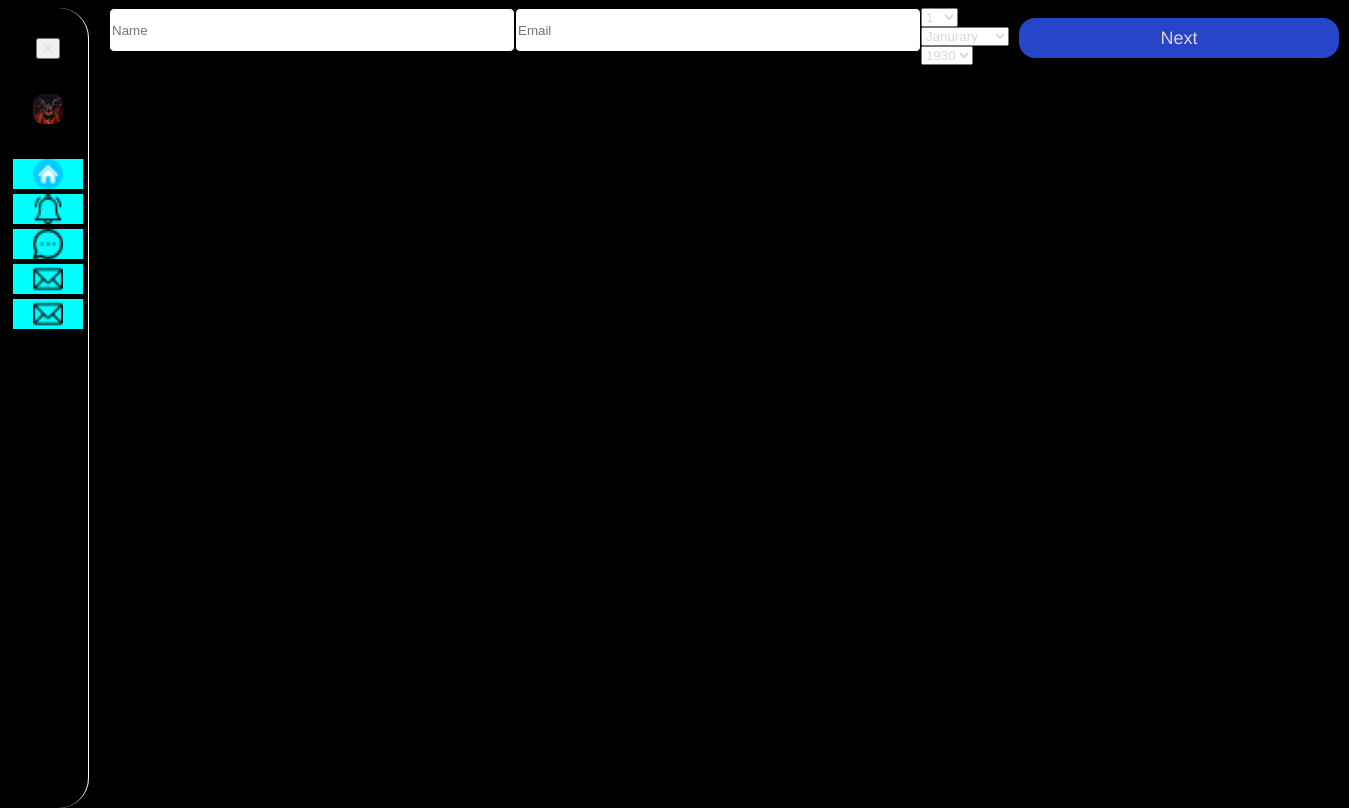
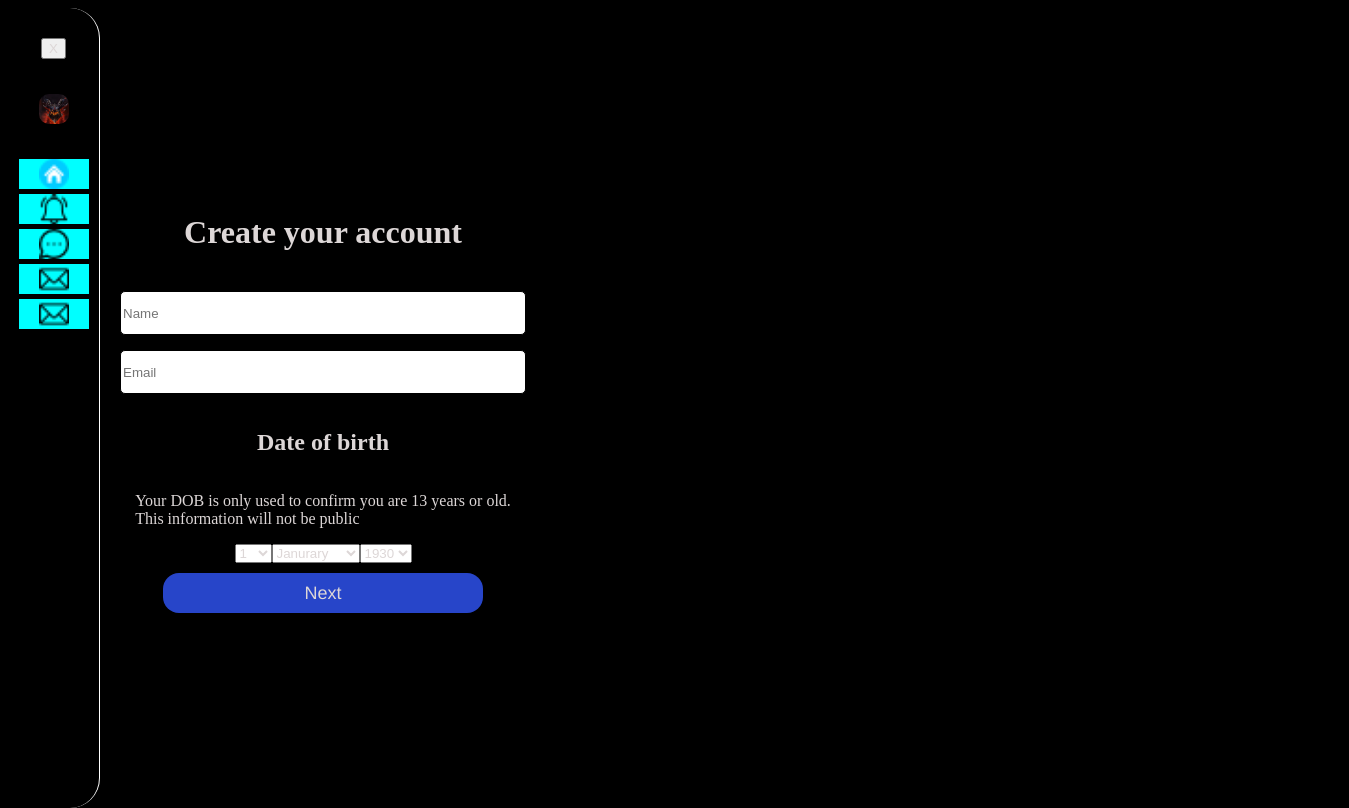
Before and after one commit to Ejswarrior/hookset, a Next.js app: page /create-account in a window 1280 px wide. Shown: the whole page, 1349 px wide, since content can reach past the window. Built offline with nearby package versions, Linux system fonts and the light colour scheme.

Commit message:
added styles to create-account page

```diff
--- a/app/create-account/CreateAccount.module.scss
+++ b/app/create-account/CreateAccount.module.scss
@@ -0,0 +1,14 @@
+.detailsContainer {
+    display: flex;
+    flex-direction: column;
+    align-items: center;
+    justify-content: center;
+
+    .title {
+        margin-bottom: 40px;
+    }
+}
+
+.inputContainer {
+    margin-bottom: 15px;
+}
--- a/app/create-account/DetailsPage.tsx
+++ b/app/create-account/DetailsPage.tsx
@@ -11,8 +11,11 @@ interface DetailsPageProps {
 export default function DetailsPage(props: DetailsPageProps) {
     const {onClick} = props
     return (
-        <>
+        <div className={styles.detailsContainer}>
 
+            <h1 className={styles.title}>Create your account</h1>
+
+            <div className={styles.inputContainer}>
                 <TextInput
                     required
                     type='text'
@@ -21,7 +24,9 @@ export default function DetailsPage(props: DetailsPageProps) {
                     id='name'
                     maxlength={35}
                 />
+                </div>
 
+                <div className={styles.inputContainer}>
                     <TextInput
                         required
                         type='email'
@@ -30,7 +35,11 @@ export default function DetailsPage(props: DetailsPageProps) {
                         id='email'
                         maxlength={35}
                     />
+                </div>
 
+            <h2 className={styles.subtitle}>Date of birth</h2>
+
+            <p className={styles.disclaimerText}>Your DOB is only used to confirm you are 13 years or old. <br/> This information will not be public</p>
             <div className={styles.dataPicker}>
                 <SelectOptions data={day}/>
                 <SelectOptions data={month}/>
@@ -38,6 +47,6 @@ export default function DetailsPage(props: DetailsPageProps) {
             </div>
 
             <ButtonPrimary onClick={onClick} variation="primary" type="button">Next</ButtonPrimary>
-        </>
+        </div>
     )
 }
```
Lines whose indentation alone changed are shown as unchanged.
